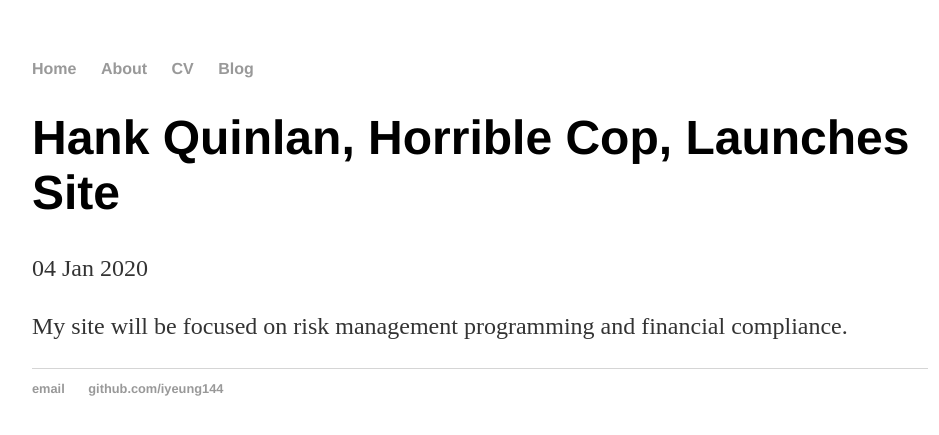
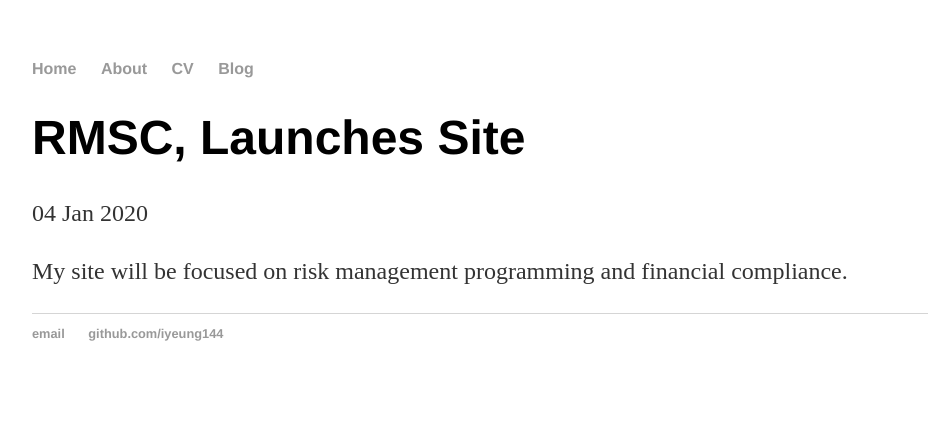
Before and after one commit to iyeung144/iyeung144.github.io, a Jekyll site: the page built from _posts/2020-01-04-RMSC-site-launched.md, in a window 1280 px wide. Shown: the top 435 px of the page, without its empty margins (160-1099 px from the left). Built offline with Jekyll 4.4.1, drawn with Linux system fonts in a browser that asks for light colours.

Commit message:
Update 2020-01-04-RMSC-site-launched.md
update

```diff
--- a/_posts/2020-01-04-RMSC-site-launched.md
+++ b/_posts/2020-01-04-RMSC-site-launched.md
@@ -1,6 +1,6 @@
 ---
 layout: post
-title: "Hank Quinlan, Horrible Cop, Launches Site"
+title: "RMSC, Launches Site"
 date: 2020-01-04
 ---
 
```
